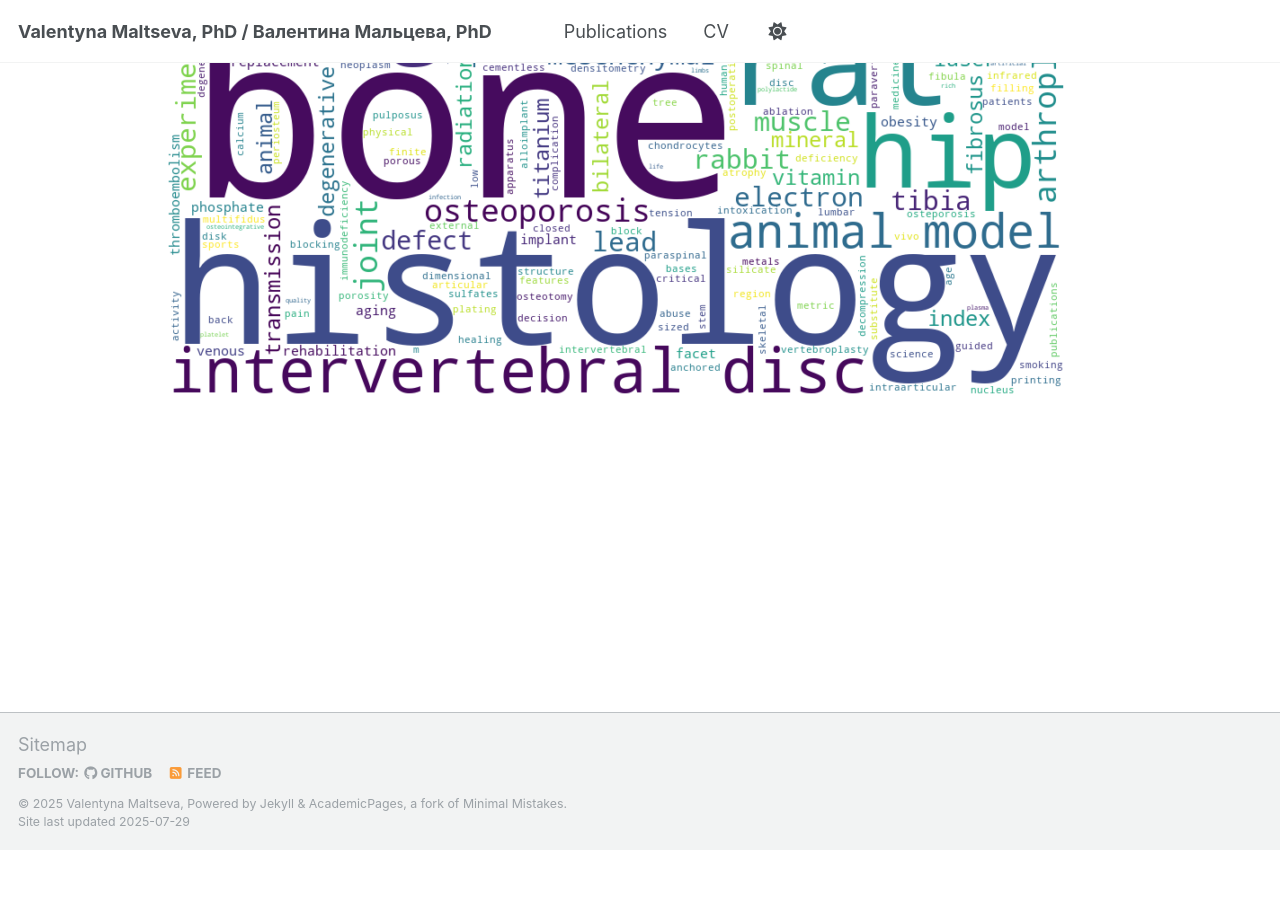
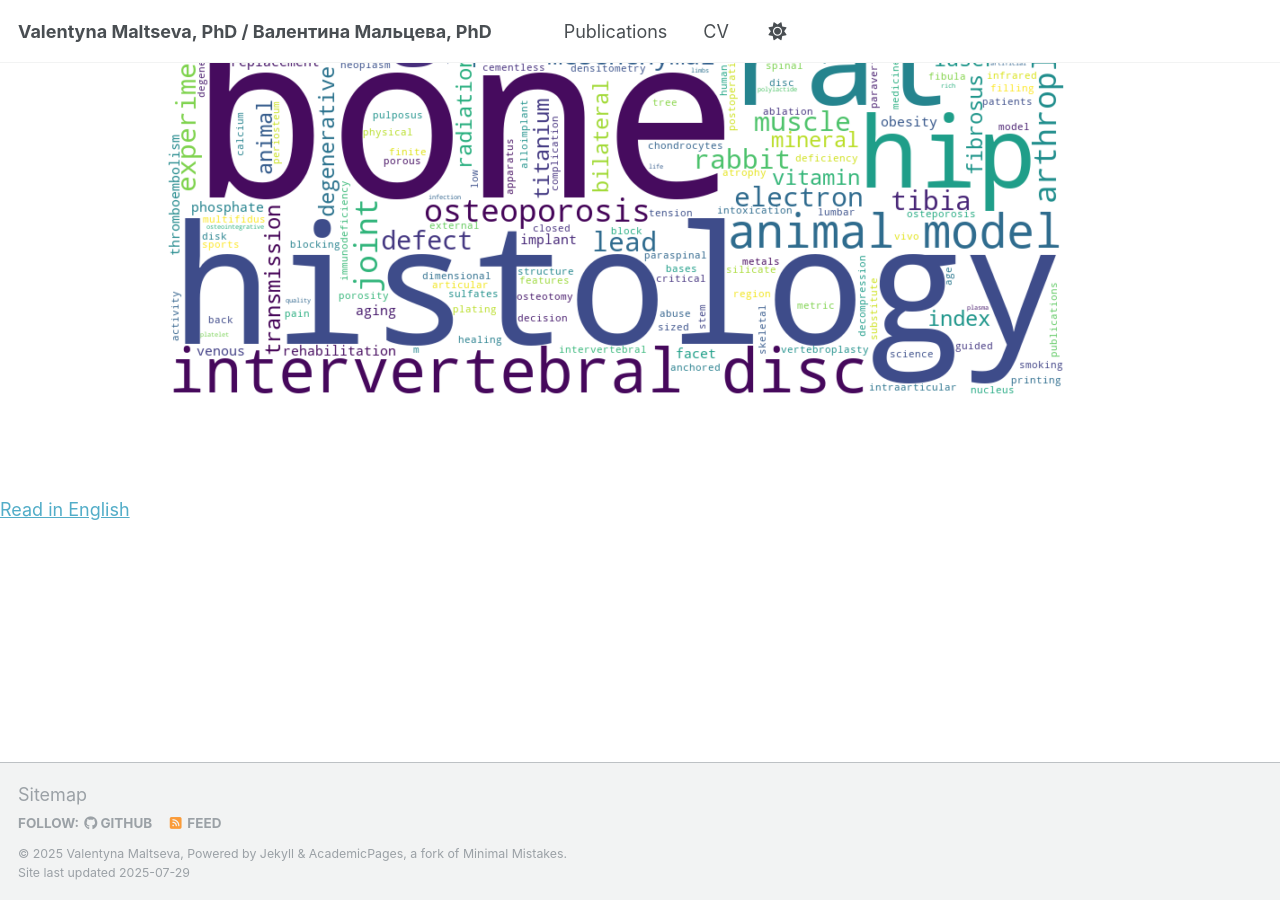
Before and after one commit to valentynamaltseva/valentynamaltseva.github.io, a Jekyll site: the page built from ua/about.md, in a window 1280 px wide and 900 px high, scrolled down 821 px. Built offline with Jekyll 4.4.1, drawn with Linux system fonts in a browser that asks for light colours; before the commit the page ends 1671 px from its top, so only the background shows below that.

Commit message:
Update about.md

```diff
--- a/ua/about.md
+++ b/ua/about.md
@@ -18,6 +18,8 @@ lang: uk
 
 ![Cloud of My Research Keywords](/images/cloud_keywords.png)
 
+[Read in English](/)
+
 <p style="display:none;">
   Валентина Мальцева, Мальцева Валентина, В. Мальцева, Мальцева Валентина Євгенівна, Мальцева В.Є., Maltseva Valentyna
 </p>
```
